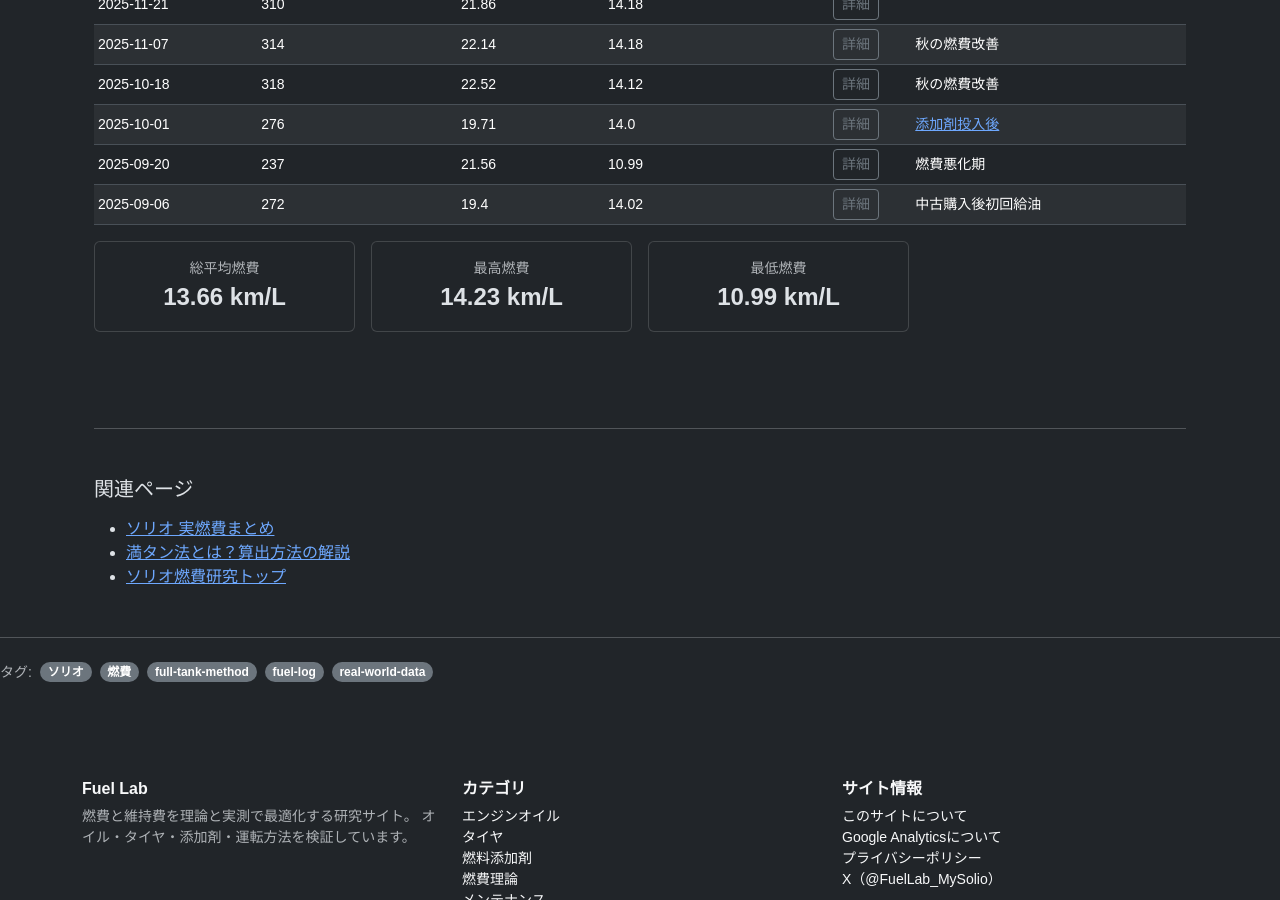
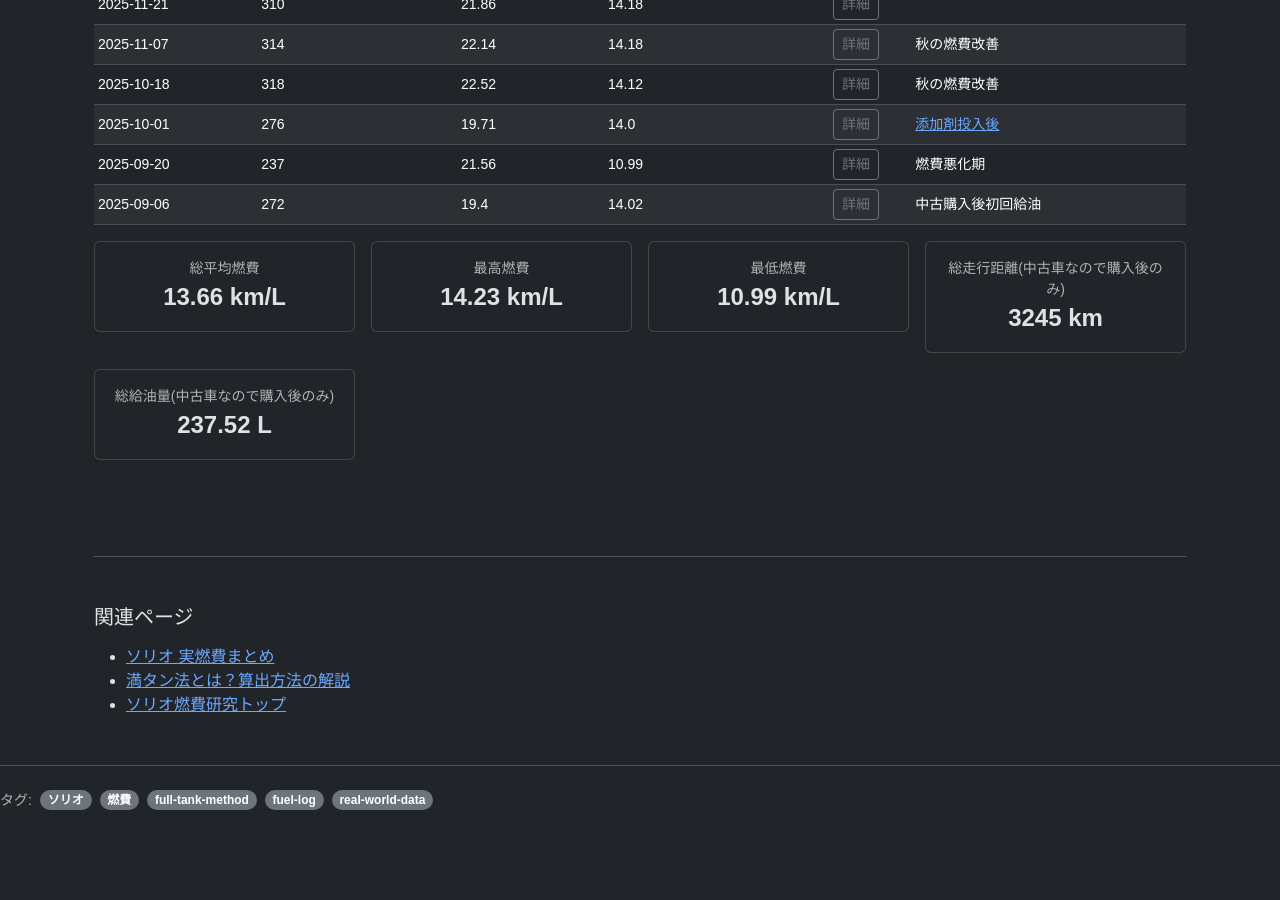
Before and after one commit to funyapar-org/fuel-lab, a Jekyll site: the page built from _solio/solio-fuel-economy-log.md, in a window 1280 px wide and 900 px high, scrolled down 1455 px. Built offline with Jekyll 4.4.1, drawn with Linux system fonts in a browser that asks for light colours.

Commit message:
solio-fuel-economy-log.md を更新

```diff
--- a/_solio/solio-fuel-economy-log.md
+++ b/_solio/solio-fuel-economy-log.md
@@ -116,6 +116,24 @@ date: 2026-02-26 21:00:00 +0900
       </div>
     </div>
 
+    <div class="col-md-3">
+      <div class="card text-center">
+        <div class="card-body">
+          <div class="text-muted small">総走行距離(中古車なので購入後のみ)</div>
+          <div class="fs-4 fw-bold">{{ total_distance }} km</div>
+        </div>
+      </div>
+    </div>
+
+    <div class="col-md-3">
+      <div class="card text-center">
+        <div class="card-body">
+          <div class="text-muted small">総給油量(中古車なので購入後のみ)</div>
+          <div class="fs-4 fw-bold">{{ total_fuel }} L</div>
+        </div>
+      </div>
+    </div>
+
   </div>
 
 　<hr class="my-5">
```
